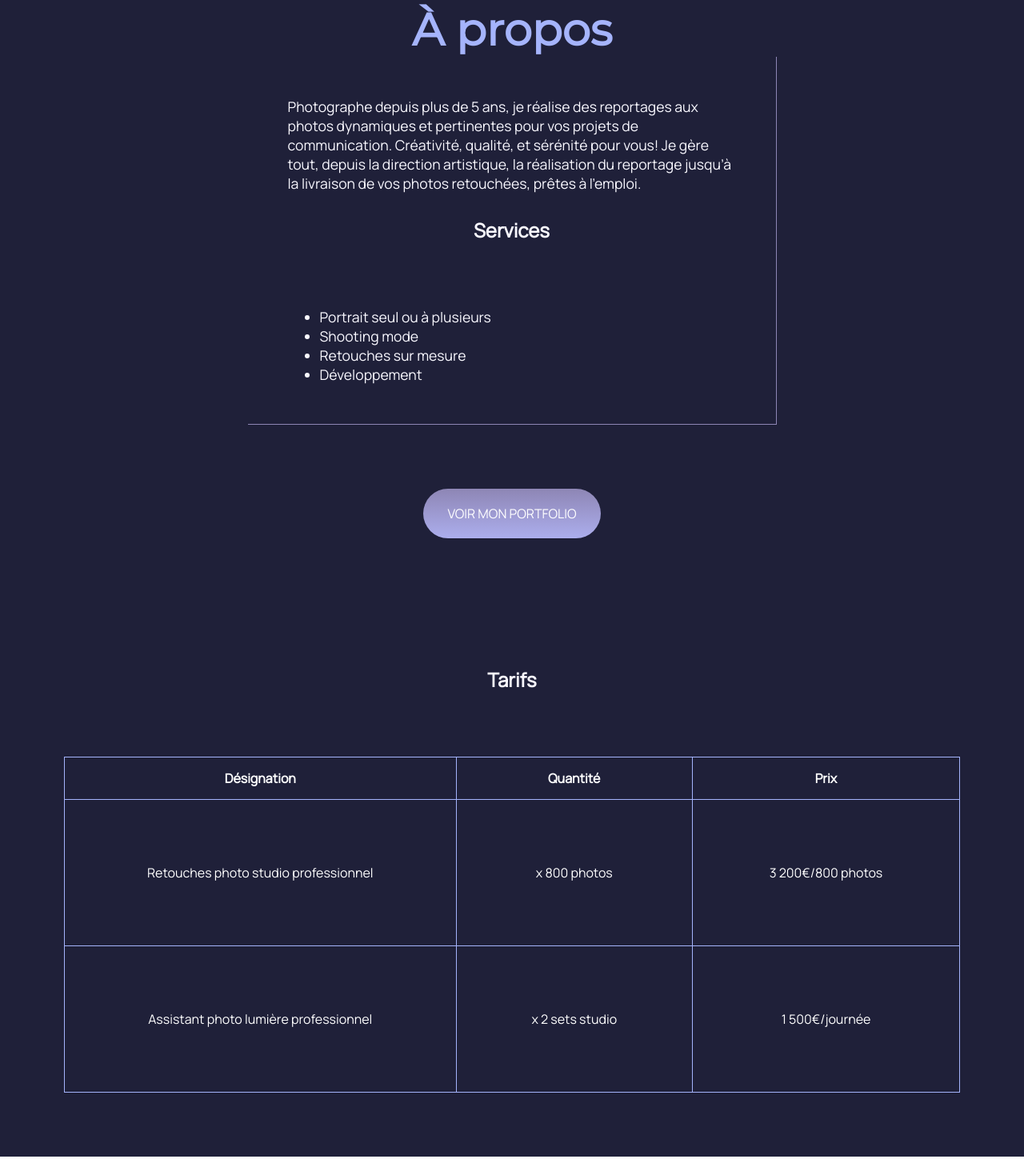
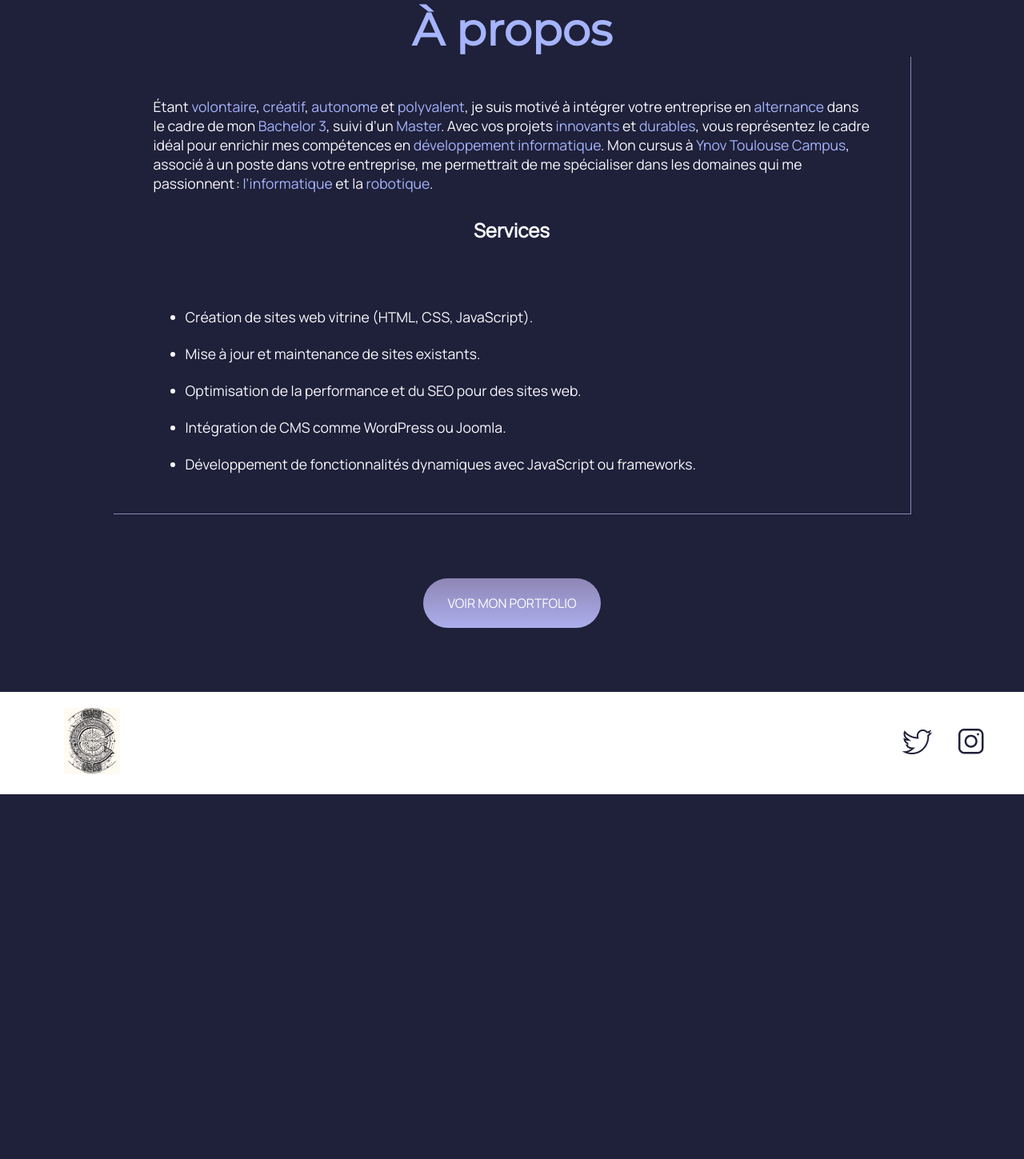
Before and after one commit to NatanaelCHDM/portfolio-github, a plain HTML site: page a-propos.html in a window 1280 px wide. Shown: the part 204-1653 px from the top of the page at 80% size. After the commit the page ends 1197 px from the top, so only its background shows below. Drawn offline with Linux system fonts and the light colour scheme.

Commit message:
portfolio v2

```diff
--- a/a-propos.html
+++ b/a-propos.html
@@ -29,53 +29,30 @@
             <h1>À propos</h1>
             <div class="carre-contenu">
                 <p>
-                    Photographe depuis plus de 5 ans, je réalise des reportages aux photos dynamiques et pertinentes
-                    pour
-                    vos
-                    projets de communication. Créativité, qualité, et sérénité pour vous! Je gère tout, depuis la
-                    direction
-                    artistique, la réalisation du reportage jusqu’à la livraison de vos photos retouchées, prêtes à
-                    l’emploi.
+                    Étant <em>volontaire</em>, <em>créatif</em>, <em>autonome</em> et <em>polyvalent</em>,
+                    je suis motivé à intégrer votre entreprise en <em>alternance</em> dans le cadre de mon
+                    <em>Bachelor 3</em>, suivi d’un <em>Master</em>. Avec vos projets <em>innovants</em> et
+                    <em>durables</em>, vous représentez le cadre idéal pour enrichir mes compétences en
+                    <em>développement informatique</em>. Mon cursus à <em>Ynov Toulouse Campus</em>,
+                    associé à un poste dans votre entreprise, me permettrait de me spécialiser dans les domaines
+                    qui me passionnent : <em>l’informatique</em> et la <em>robotique</em>.
                 </p>
                 <h2>Services</h2>
                 <ul>
-                    <li>Portrait seul ou à plusieurs</li>
-                    <li>Shooting mode</li>
-                    <li>Retouches sur mesure</li>
-                    <li>Développement</li>
+                    <li>Création de sites web vitrine (HTML, CSS, JavaScript).</li>
+                    <br>
+                    <li>Mise à jour et maintenance de sites existants.</li>
+                    <br>
+                    <li>Optimisation de la performance et du SEO pour des sites web.</li>
+                    <br>
+                    <li>Intégration de CMS comme WordPress ou Joomla.</li>
+                    <br>
+                    <li>Développement de fonctionnalités dynamiques avec JavaScript ou frameworks.</li>
                 </ul>
             </div>
             <div>
                 <a href="portfolio.html" class="cta">VOIR MON PORTFOLIO</a>
             </div>
-        </section>
-        <section class="section-tarifs">
-            <h2>Tarifs</h2>
-            <table>
-                <thead>
-                    <tr>
-                        <th>Désignation</th>
-                        <th>Quantité</th>
-                        <th>Prix</th>
-                    </tr>
-                </thead>
-                <tbody>
-                    <tr>
-                        <td>Retouches photo
-                            studio professionnel</td>
-                        <td>x 800 photos</td>
-                        <td>3 200€/800 photos</td>
-                    </tr>
-                    <tr>
-                        <td>Assistant photo
-                            lumière professionnel</td>
-                        <td>x 2 sets studio</td>
-                        <td>1 500€/journée</td>
-                    </tr>
-                </tbody>
-            </table>
-            </h2>
-
         </section>
     </main>
     <footer>
--- a/style/a-propos.css
+++ b/style/a-propos.css
@@ -2,7 +2,7 @@
   border-right: 1px solid #8e86b5;
   border-bottom: 1px solid #8e86b5;
   padding: 50px;
-  width: 50%;
+  width: 80%;
   margin: auto;
   margin-bottom: 80px;
 }
--- a/style/portfolio.css
+++ b/style/portfolio.css
@@ -26,6 +26,8 @@
   width: 100%;
   height: 100%;
   object-fit: cover;
+  border: 2px solid black;
+
 }
 
 .lien-conteneur-photo {
--- a/style/style.css
+++ b/style/style.css
@@ -32,6 +32,10 @@ p,
 li {
   font-size: 1.1em;
   color: #f9f8ff;
+}
+
+p {
+  text-align:justify"
 }
 
 header,
@@ -88,6 +92,10 @@ nav a {
     justify-content: center;
   }
 
+  nav a {
+    font-size: 50px;
+  }
+
   header nav img {
     margin-bottom: 20px;
   }
@@ -101,6 +109,11 @@ nav a {
     font-size: 2em;
   }
 
+  h2 {
+    font-size: 100px;
+    margin-top: 100px;
+  }
+
   section {
     padding: 50px 20px 50px 20px;
   }
```
Also changed, not shown: index.html (+9 -4 lines), style/index.css (+11 -1 lines), images/icon.png (added), images/portfolio/projet5.PNG, 1 other file.
